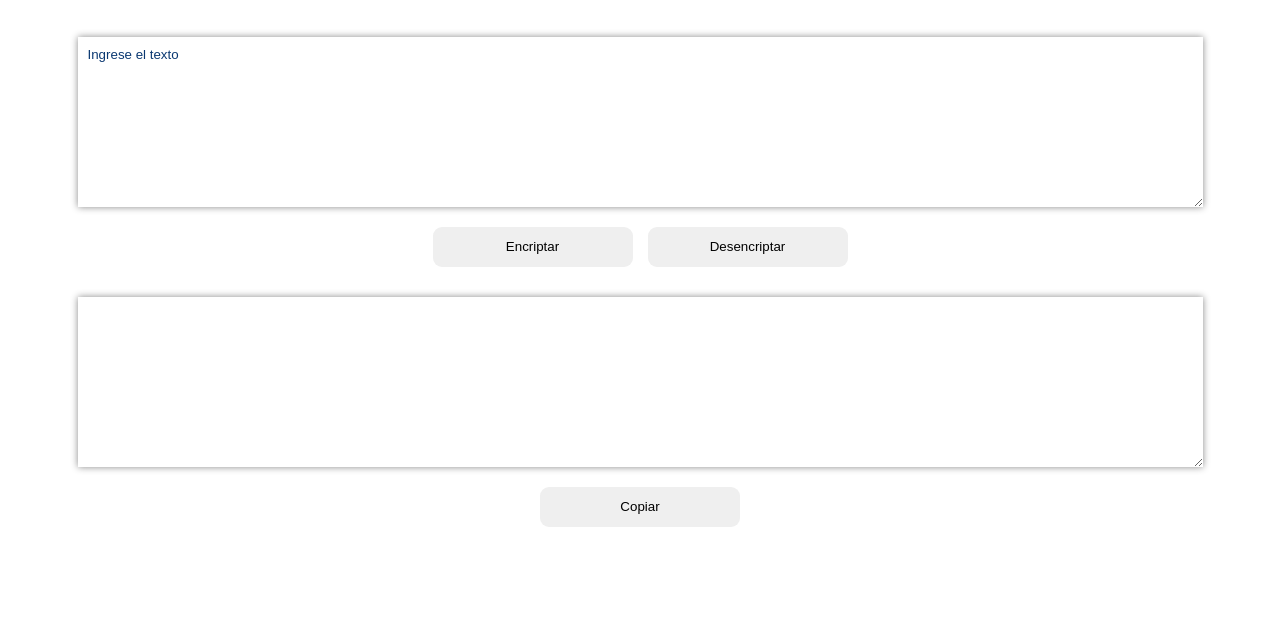
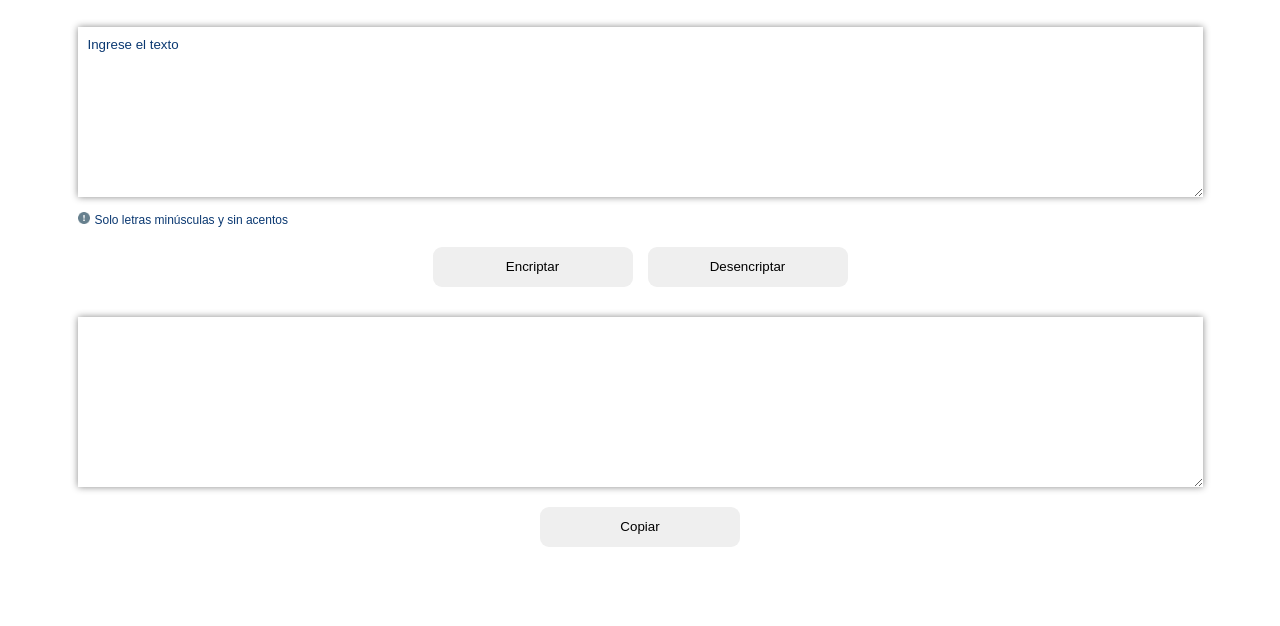
Before and after one commit to Percybuc/Encriptador, a plain HTML site: page index.html in a window 1280 px wide. Shown: the part 111-737 px from the top of the page. Drawn offline with Linux system fonts and the light colour scheme.

Commit message:
Modificar colores

```diff
--- a/index.html
+++ b/index.html
@@ -30,6 +30,9 @@
     <main class="main">
         <section class="encriptador">
             <textarea class="textarea" cols="30" rows="10" placeholder="Ingrese el texto"></textarea>
+            <div class="indicaciones">
+                <p id="indicacion" class="indicaciones-texto"><span></span>Solo letras minúsculas y sin acentos</p>
+            </div>
             <div class="botones">
                 <button class="boton btn-encriptar" onclick="btnEncriptar()">Encriptar</button>
                 <button class="boton btn-desencriptar" onclick="btnDesencriptar()">Desencriptar</button>
--- a/script.js
+++ b/script.js
@@ -1,18 +1,19 @@
 const textarea = document.querySelector(".textarea");
 const mensaje = document.querySelector(".mensaje");
-
+const indicacion = document.querySelector(".indicaciones-texto");
 
 
 function btnEncriptar () {
 
     if (/[^a-z\s]/.test(textarea.value)) {
-        textarea.value = "Escriba solo minúsculas sin caracteres especiales";
+        indicacion.value = indicacion.style.color = "#D00000";
     }
     else {
     const textoEncriptado = encriptar(textarea.value);
     mensaje.value = textoEncriptado;
     textarea.value = "";
     mensaje.style.backgroundImage = "none";
+    indicacion.value = indicacion.style.color = "#0A3871";
     }
 }
 
--- a/style.css
+++ b/style.css
@@ -81,6 +81,27 @@ body {
         outline: none;
     }
 
+.indicaciones {
+    display: flex;
+    width: 90%;
+    font-size: 1.2rem;
+    margin-top: 15px;
+    margin: 0 auto;
+    margin-top: 15px;
+    color: #0A3871;
+}
+
+.indicaciones-texto span {
+    display: inline-block;
+    margin-right: 5px;
+    width: 1.2rem;
+    height: 1.2rem;
+    background-image: url("./asset/Vector.png");
+    background-size: cover;
+    background-position: center;
+    background-repeat: no-repeat;
+}
+
 .botones, .copiar-msj {
     display: flex;
     flex-direction: column;
@@ -141,8 +162,12 @@ body {
     }
     .encriptado {
         width: 30%;
+        margin-right: 50px;
     }
     .textarea {
         width: 75%;
     }
+    .indicaciones {
+        width: 75%;
+    }
 }
```
